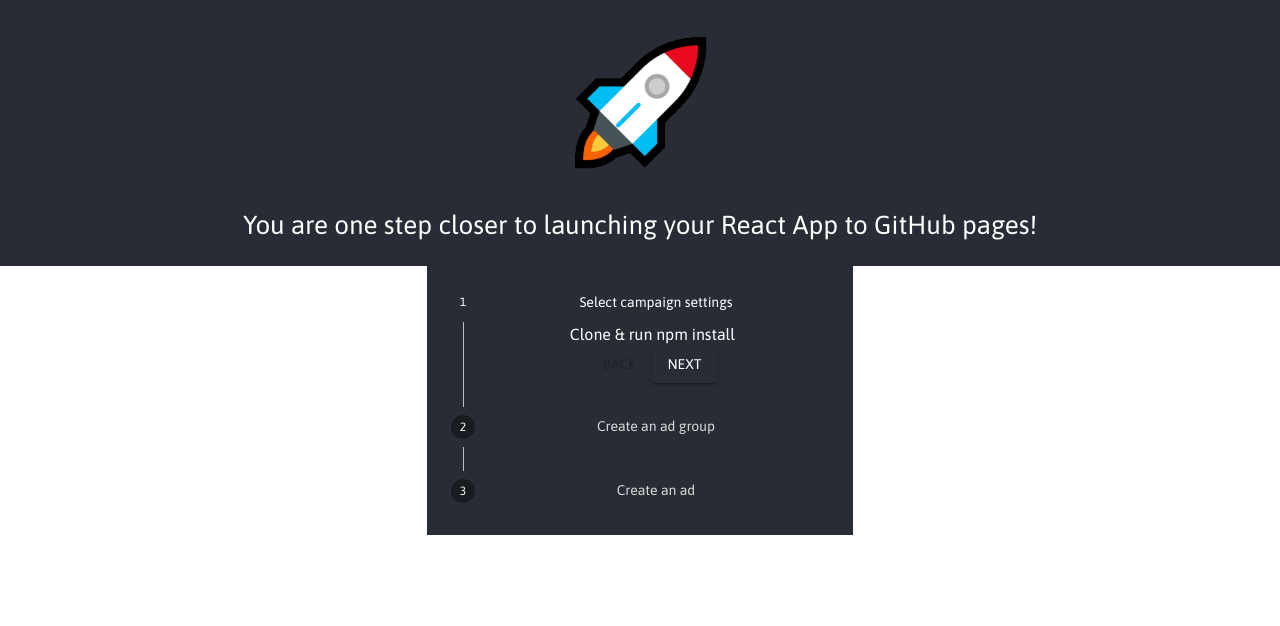
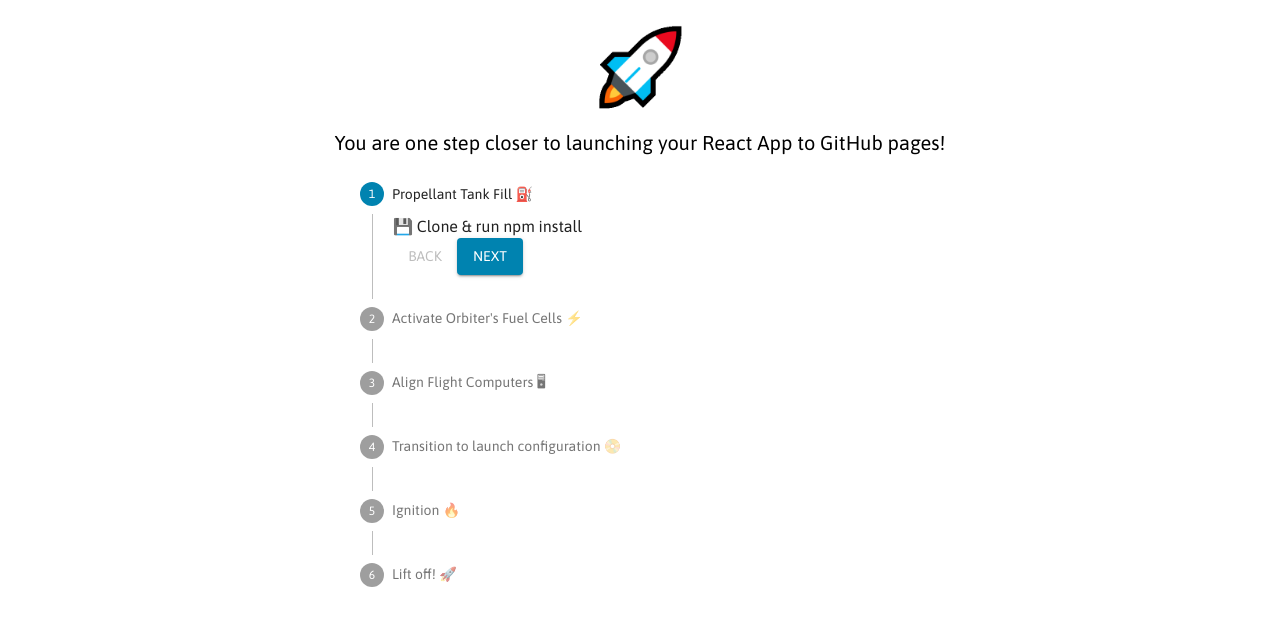
Before and after one commit to easonchai/launchpad, a React (Create React App) app: page / in a window 1280 px wide. Shown: the top 626 px of the page. Built offline with nearby package versions, Linux system fonts and the light colour scheme.

Commit message:
Added Launch Sequence

```diff
--- a/package.json
+++ b/package.json
@@ -5,6 +5,7 @@
   "homepage": "http://easonchai.github.io/launchpad",
   "dependencies": {
     "@material-ui/core": "^4.10.0",
+    "@material-ui/icons": "^4.9.1",
     "@testing-library/jest-dom": "^4.2.4",
     "@testing-library/react": "^9.5.0",
     "@testing-library/user-event": "^7.2.1",
--- a/src/App.css
+++ /dev/null
@@ -1,21 +0,0 @@
-.App {
-  text-align: center;
-  font-family: 'Asap', sans-serif;
-}
-
-.App-logo {
-  height: 20vmin;
-  margin-top: 3vh;
-  pointer-events: none;
-}
-
-.App-header {
-  background-color: #282c34;
-  min-height: 30vh;
-  display: flex;
-  flex-direction: column;
-  align-items: center;
-  justify-content: center;
-  font-size: calc(10px + 2vmin);
-  color: white;
-}
--- a/src/App.tsx
+++ /dev/null
@@ -1,22 +0,0 @@
-import React from 'react';
-import logo from './logo.png';
-import './App.css';
-import List from './components/List';
-
-function App() {
-  return (
-    <div className="App">
-      <header className="App-header">
-        <img src={logo} className="App-logo" alt="logo" />
-        <p>
-          You are one step closer to launching your React App to GitHub pages!
-        </p>
-      </header>
-      <body>
-        <List />
-      </body>
-    </div>
-  );
-}
-
-export default App;
--- /dev/null
+++ b/src/components/App.tsx
@@ -0,0 +1,24 @@
+import React from 'react';
+import logo from '../logo.png';
+import List from './List';
+import { Typography, Box, Container } from '@material-ui/core';
+
+function App() {
+  return (
+    <React.Fragment>
+      <Container>
+        <Box display="flex" justifyContent="center">
+          <img src={logo} width="100vh" alt="logo" style={{ padding: 10 }} />
+        </Box>
+        <Typography component="div">
+          <Box display="flex" justifyContent="center" fontSize={20}>
+            You are one step closer to launching your React App to GitHub pages!
+          </Box>
+        </Typography>
+        <List />
+      </Container>
+    </React.Fragment>
+  );
+}
+
+export default App;
--- a/src/components/List.css
+++ /dev/null
@@ -1,4 +0,0 @@
-.List {
-    text-align: center;
-    font-family: 'Asap', sans-serif;
-  }
--- a/src/components/List.tsx
+++ b/src/components/List.tsx
@@ -1,25 +1,25 @@
 import React from 'react';
-import { Stepper, Step, StepLabel, StepContent, Button, Paper, Typography, Container, Grid, styled } from '@material-ui/core';
-
-const MainSection = styled(Grid)({
-    background: '#282c34',
-})
+import { Stepper, Step, StepLabel, StepContent, Button, Paper, Typography, Grid } from '@material-ui/core';
 
 function getSteps() {
-    return ['Select campaign settings', 'Create an ad group', 'Create an ad'];
+    return ['Propellant Tank Fill ⛽', `Activate Orbiter's Fuel Cells ⚡`, 'Align Flight Computers 🖥',
+        'Transition to launch configuration 📀', 'Ignition 🔥', 'Lift off! 🚀'];
 }
 
 function getStepContent(step: number) {
     switch (step) {
         case 0:
-            return `Clone & run npm install`;
+            return `💾 Clone & run npm install`;
         case 1:
-            return 'Start the react app on localhost:3000 by running npm start';
+            return '⚛ Start React app with npm start. \n It should be running on http://localhost:3000/';
         case 2:
-            return `Try out different ad text to see what brings in the most customers,
-                and learn how to enhance your ads using features like ad extensions.
-                If you run into any problems with your ads, find out how to tell if
-                they're running and how to resolve approval issues.`;
+            return `📑 Open a GitHub repo and change the '' attribute to: \n "homepage: https://<username>.github.io/<repo-name>"`;
+        case 3:
+            return `📦 Run npm deploy`;
+        case 4:
+            return `⚙ Setup GitHub pages source. \n Head to your repo > Settings > scroll down to GitHub Pages > Source > 'gh-pages'`;
+        case 5:
+            return `✅ Test it out on your site!`;
         default:
             return 'Unknown step';
     }
@@ -44,14 +44,14 @@
 
     return (
         <Grid container>
-            <Grid item sm={4} />
-            <Grid item xs={12} sm={4}>
-                <Stepper activeStep={activeStep} orientation="vertical" style={{ backgroundColor: '#282c34', color: 'white' }}>
+            <Grid item sm={3} />
+            <Grid item xs={12} sm={6}>
+                <Stepper activeStep={activeStep} orientation="vertical">
                     {steps.map((label, index) => (
                         <Step key={label}>
                             <StepLabel>{label}</StepLabel>
                             <StepContent>
-                                <Typography>{getStepContent(index)}</Typography>
+                                <Typography style={{ whiteSpace: 'pre-line' }}>{getStepContent(index)}</Typography>
                                 <div>
                                     <div>
                                         <Button
@@ -75,14 +75,11 @@
                 </Stepper>
                 {activeStep === steps.length && (
                     <Paper square elevation={0}>
-                        <Typography>All steps completed - you&apos;re finished</Typography>
-                        <Button onClick={handleReset}>
-                            Reset
-                        </Button>
+                        <Typography>Congrats! You've completed all the steps! Time to show the world your next big idea!</Typography>
                     </Paper>
                 )}
             </Grid>
-            <Grid item sm={4} />
+            <Grid item sm={3} />
         </Grid>
     );
 }
--- a/src/index.css
+++ /dev/null
@@ -1,17 +0,0 @@
-body {
-  margin: 0;
-  font-family: -apple-system, BlinkMacSystemFont, 'Segoe UI', 'Roboto', 'Oxygen',
-    'Ubuntu', 'Cantarell', 'Fira Sans', 'Droid Sans', 'Helvetica Neue',
-    sans-serif;
-  -webkit-font-smoothing: antialiased;
-  -moz-osx-font-smoothing: grayscale;
-}
-
-code {
-  font-family: source-code-pro, Menlo, Monaco, Consolas, 'Courier New',
-    monospace;
-}
-
-div {
-  background-color: '#282c34';
-}
--- a/src/index.tsx
+++ b/src/index.tsx
@@ -1,7 +1,6 @@
 import React from 'react';
 import ReactDOM from 'react-dom';
-import './index.css';
-import App from './App';
+import App from './components/App';
 import * as serviceWorker from './serviceWorker';
 import { MuiThemeProvider, createMuiTheme } from '@material-ui/core/styles';
 
@@ -15,21 +14,15 @@
   },
   palette: {
     primary: {
-      main: '#282c34',
-    },
-    text: {
-      primary: '#FFFFFF',
-      secondary: '#D9D9D9'
+      main: '#0083B0'
     }
   }
 });
 
 ReactDOM.render(
-  <div>
-    <MuiThemeProvider theme={THEME}>
-      <App />
-    </MuiThemeProvider>
-  </div>,
+  <MuiThemeProvider theme={THEME}>
+    <App />
+  </MuiThemeProvider>,
   document.getElementById('root')
 );
 
```
Also changed, not shown: 1 other file (tests, documents, lock files or other folders).
